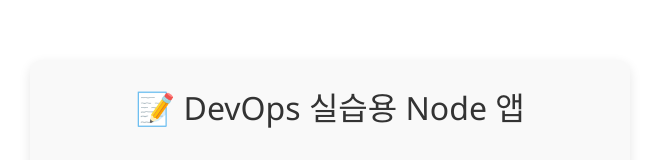
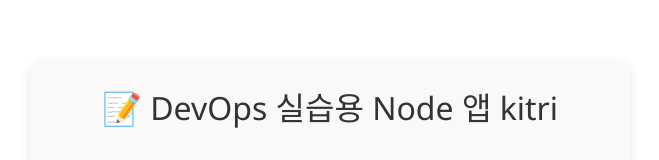
Before and after one commit to wonsoon-hub/todo-for-devops, a Next.js app: page / in a window 1280 px wide. Shown: the top 160 px of the page, without its empty margins (310-969 px from the left). Built offline with nearby package versions, Linux system fonts and the light colour scheme; no server answers; the database is empty.

Commit message:
타이틀 변경

```diff
--- a/app/page.js
+++ b/app/page.js
@@ -50,7 +50,7 @@ export default function Home() {
 
   return (
     <main style={{ maxWidth: 600, margin: '60px auto', fontFamily: 'Segoe UI, sans-serif', padding: 24, background: '#f9f9f9', borderRadius: 12, boxShadow: '0 4px 12px rgba(0,0,0,0.1)' }}>
-      <h1 style={{ textAlign: 'center', fontSize: 32, marginBottom: 30, color: '#333' }}>📝 DevOps 실습용 Node 앱</h1>
+      <h1 style={{ textAlign: 'center', fontSize: 32, marginBottom: 30, color: '#333' }}>📝 DevOps 실습용 Node 앱 kitri</h1>
 
       <div style={{ display: 'flex', gap: 10, marginBottom: 24 }}>
         <input
```
